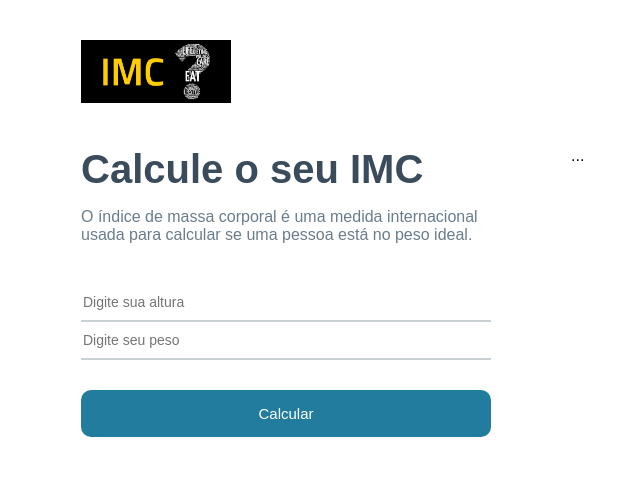
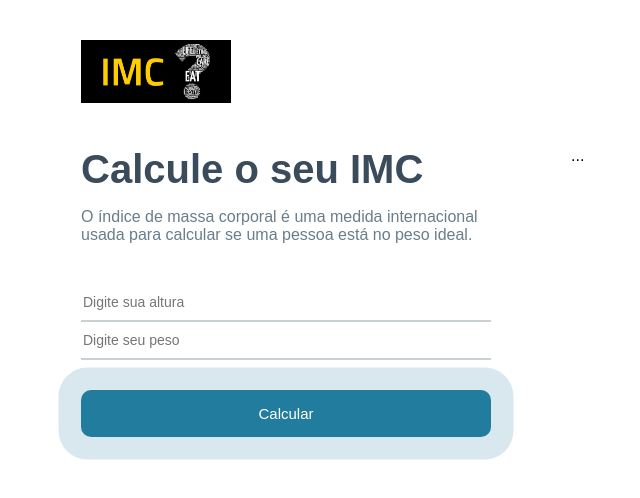
Before and after one commit to rapharodrigues04/calculaIMC-react, a React (Create React App) app: page / in a window 1280 px wide. Shown: the top 498 px of the page, without its empty margins (109-749 px from the left). Built offline with nearby package versions, Linux system fonts and the light colour scheme.

Commit message:
Add animação em botao calcular

```diff
--- a/src/App.module.css
+++ b/src/App.module.css
@@ -44,20 +44,33 @@ body {
 
 .container .leftSide button{
   background-color: #227C9D;
+  background-size:cover;
+  background-repeat: no-repeat;
   color: #FFFFFF;
   font-size: 15px;
   border: 0;
+  box-shadow: 0 0 0 0 rgba(34, 124, 157, 0.4);
   border-radius: 10px;
   padding: 15px 0;
   width: 100%;
   cursor: pointer;
   margin-top: 30px;
-  transition: all ease .3s;
+  transition: all ease .4s;
+  -webkit-animation: pulse 1.25s infinite cubic-bezier(0.66, 0, 0, 1);
+  -moz-animation: pulse 1.25s infinite cubic-bezier(0.66, 0, 0, 1);
+  -ms-animation: pulse 1.25s infinite cubic-bezier(0.66, 0, 0, 1);
+  animation: pulse 1.25s infinite cubic-bezier(0.66, 0, 0, 1);
 }
 
 .container .leftSide button:hover {
-  opacity: 0.7;
+  opacity: 0.4;
+  -webkit-animation: none;-moz-animation: none;-ms-animation: none;animation: none;
 }
+
+@-webkit-keyframes pulse {to {box-shadow: 0 0 0 40px rgba(34, 124, 157, 0);}}
+@-moz-keyframes pulse {to {box-shadow: 0 0 0 40px rgba(34, 124, 157, 0);}}
+@-ms-keyframes pulse {to {box-shadow: 0 0 0 40px rgba(34, 124, 157, 0);}}
+@keyframes pulse {to {box-shadow: 0 0 0 40px rgba(34, 124, 157, 0);}}
 
 .container .rightSide {
   flex: 1;
--- a/src/App.tsx
+++ b/src/App.tsx
@@ -42,7 +42,7 @@ const App = () => {
             onChange={event => setWeightField(parseFloat(event.target.value))}
           />
 
-          <button onClick={handleCalculate}>Calcular</button>
+          <button className='pulse-button' onClick={handleCalculate}>Calcular</button>
 
         </div>
         <div className={styles.rightSide}>
```
Also changed, not shown: src/index.css (line endings or trailing spaces).
